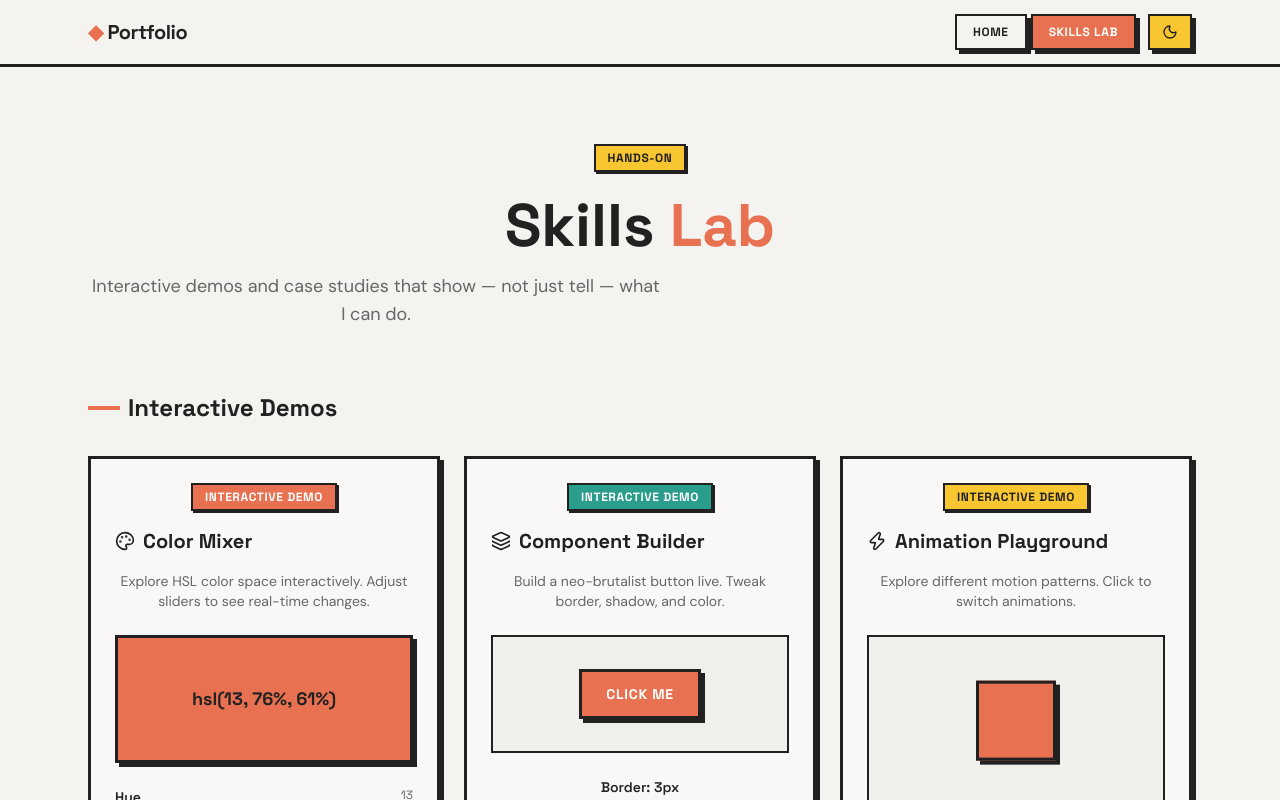
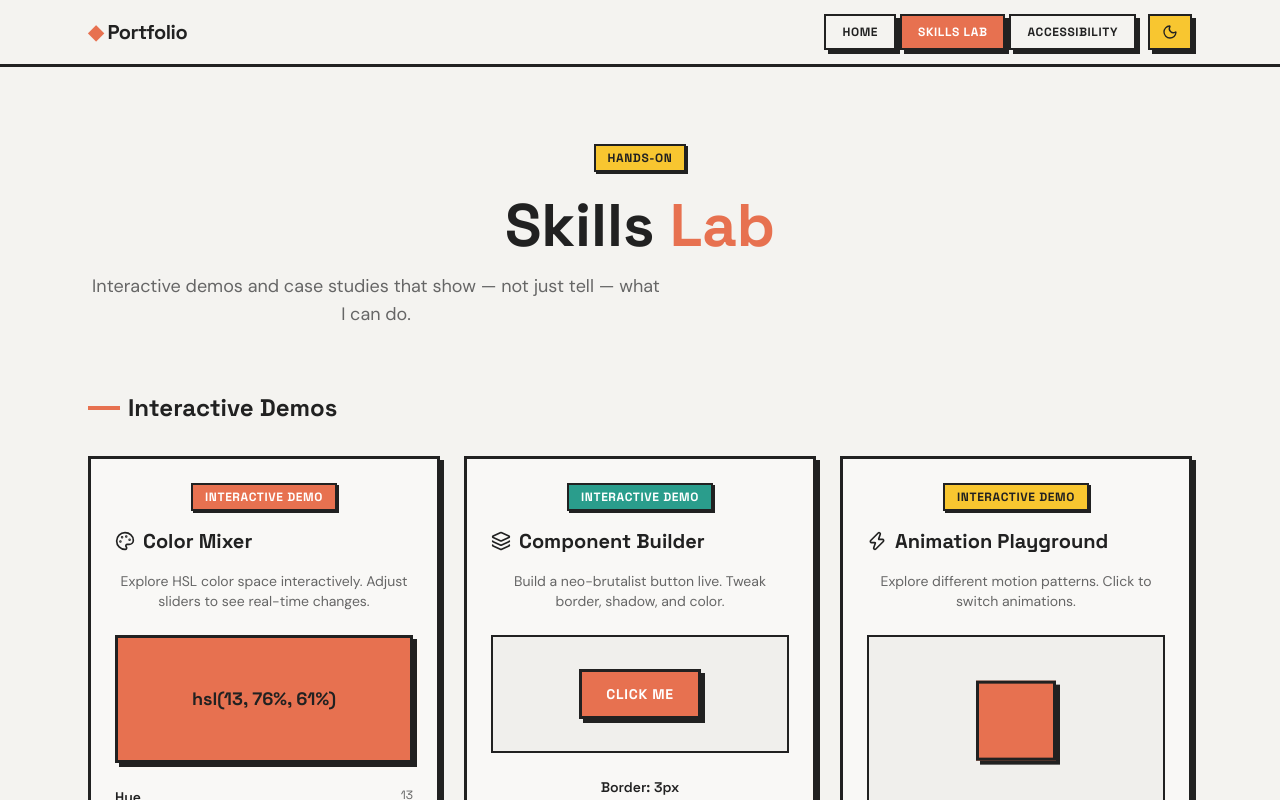
Before and after one commit to phuocnguyen2201/portfolio, a React app: page /portfolio/skills in a window 1280 px wide. Shown: the top 800 px of the page. Built offline with nearby package versions, Linux system fonts and the light colour scheme; the HTML template or start-up script is replaced by a standard one.

Commit message:
update accessibility demo

```diff
--- a/src/App.tsx
+++ b/src/App.tsx
@@ -5,6 +5,7 @@ import NotFound from './pages/NotFound'
 import SkillsPage from './pages/SkillsPage'
 import Index from './pages/Index'
 import ProjectDetailsPage from './pages/ProjectDetailsPage'
+import AccessibilityDemo from './pages/AccessibilityDemo'
 
 function App() {
 
@@ -16,6 +17,7 @@ function App() {
           <Route path="/" element={<Index />} />
           <Route path="/portfolio" element={<Index />} />
           <Route path="/skills" element={<SkillsPage />} />
+          <Route path="/accessibility" element={<AccessibilityDemo />} />
           <Route path="/project/:slug" element={<ProjectDetailsPage />} />
           <Route path="*" element={<NotFound />} />
         </Routes>
--- a/src/components/Header.tsx
+++ b/src/components/Header.tsx
@@ -11,6 +11,7 @@ const Header = () => {
   const navItems = [
     { label: "Home", path: "/" },
     { label: "Skills Lab", path: "/skills" },
+    { label: "Accessibility", path: "/accessibility" },
   ];
 
   return (
```
